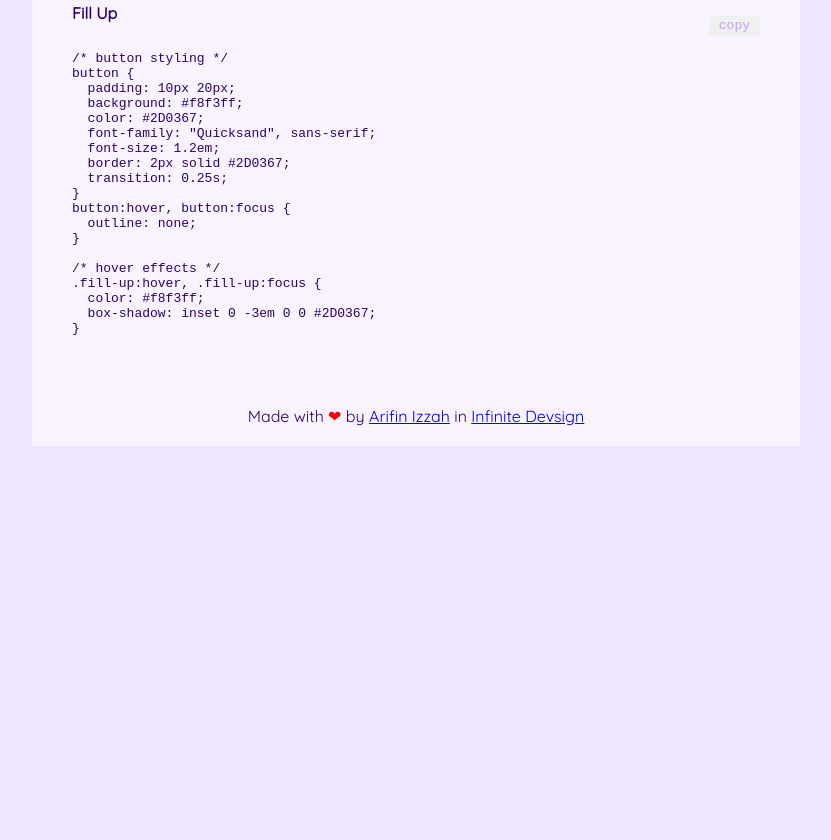
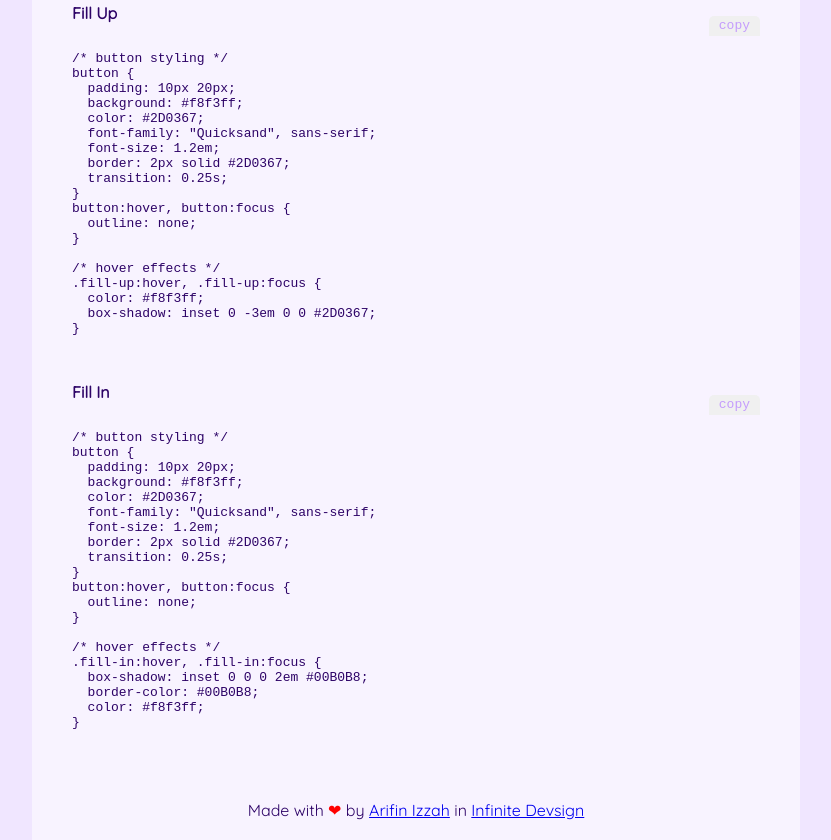
Before and after one commit to infinitedevsign/css-button-hover, a website: page index.html in a window 1280 px wide. Shown: the part 364-1204 px from the top of the page, without its empty margins (224-1055 px from the left). Before the commit the page ends 810 px from the top, so only its background shows below. Drawn offline with nearby package versions, Linux system fonts and the light colour scheme; some packages are replaced by stand-ins of ours; a script that the page names is missing; a small style sheet from the web is missing.

Commit message:
add Fill In

```diff
--- a/index.html
+++ b/index.html
@@ -20,6 +20,7 @@
     </div>
     <div class="code-section">
       <h2>CSS Code</h2>
+      <!--Fill Up CSS Code-->
       <p class="code-title">Fill Up</p>
       <pre class="language-css">
         <code class="language-css">
@@ -44,13 +45,38 @@ button:hover, button:focus {
 }
         </code>
       </pre>
+      <!--Fill In CSS Code-->
+      <p class="code-title">Fill In</p>
+      <pre class="language-css">
+        <code class="language-css">
+/* button styling */
+button {
+  padding: 10px 20px;
+  background: #f8f3ff;
+  color: #2D0367;
+  font-family: "Quicksand", sans-serif;
+  font-size: 1.2em;
+  border: 2px solid #2D0367;
+  transition: 0.25s;
+}
+button:hover, button:focus {
+  outline: none;
+}
+
+/* hover effects */
+.fill-in:hover, .fill-in:focus {
+  box-shadow: inset 0 0 0 2em #00B0B8;
+  border-color: #00B0B8;
+  color: #f8f3ff;
+}
+        </code>
+      </pre>
     </div>
     <footer>
       Made with <span style="color: red">&#x2764;</span> by <a href="https://github.com/arifinizzah">Arifin Izzah</a>
       in <a href="https://github.com/infinitedevsign">Infinite Devsign</a>
     </footer>
   </div>
-  <script src="https://cdnjs.cloudflare.com/ajax/libs/jquery/3.5.1/jquery.min.js"></script>
   <script src="https://cdnjs.cloudflare.com/ajax/libs/clipboard.js/1.5.12/clipboard.min.js"></script>
   <script src="//cdn.jsdelivr.net/gh/highlightjs/cdn-release@10.1.2/build/highlight.min.js"></script>
   <script>hljs.initHighlightingOnLoad();</script>
```
